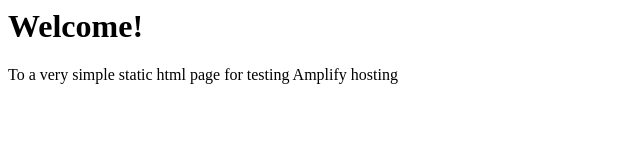
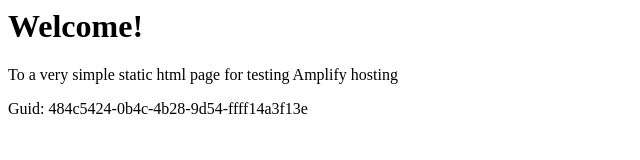
Before and after one commit to aws-aemilia-lhr/Github-PR-Commit-Integration-Test-DoNotTouch-Gith-OKSLNVO2-v1-preprod-eu-west-2, a website: page src/index.html in a window 1280 px wide. Shown: the whole page, without its empty margins (0-640 px from the left). Drawn offline with Linux system fonts and the light colour scheme.

Commit message:
commit from integ tests

```diff
--- a/src/index.html
+++ b/src/index.html
@@ -1,3 +1,5 @@
+
+
 <html lang="en">
 
 <head>
@@ -10,6 +12,6 @@
 <body>
     <h1>Welcome!</h1>
     <p>To a very simple static html page for testing Amplify hosting</p>
-</body>
+    <p>Guid: 484c5424-0b4c-4b28-9d54-ffff14a3f13e</p></body>
 
 </html>
```
